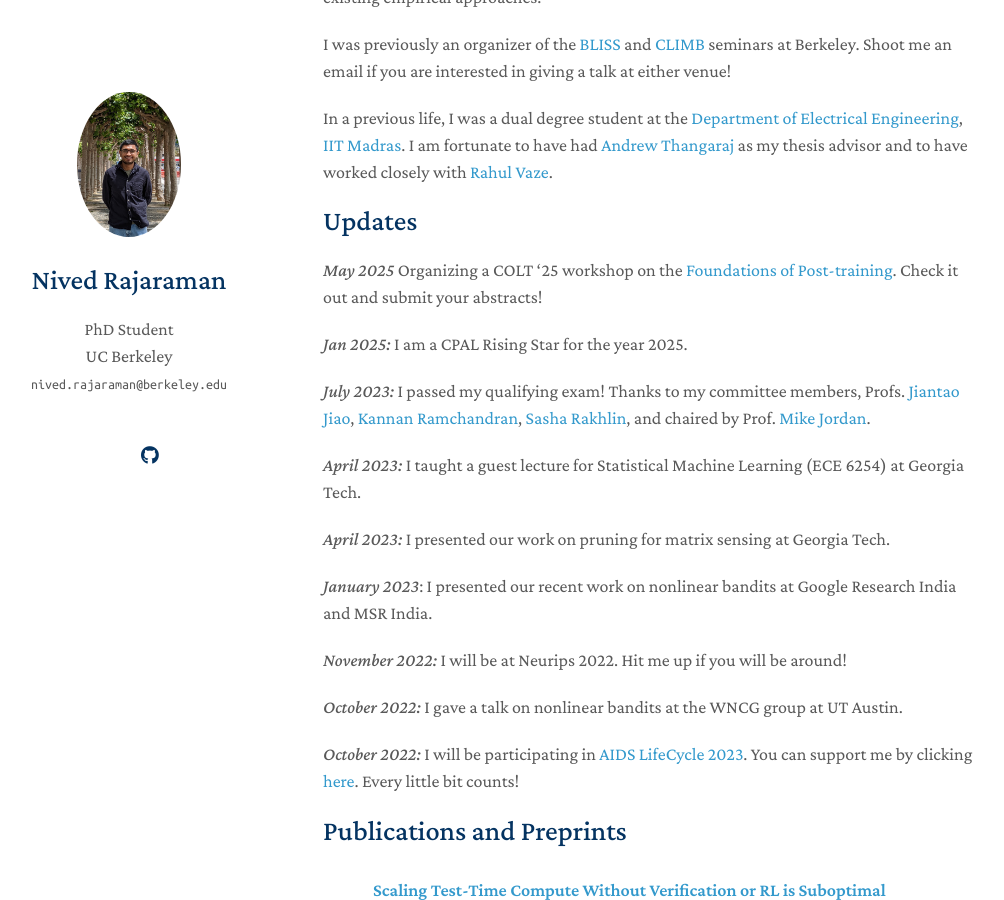
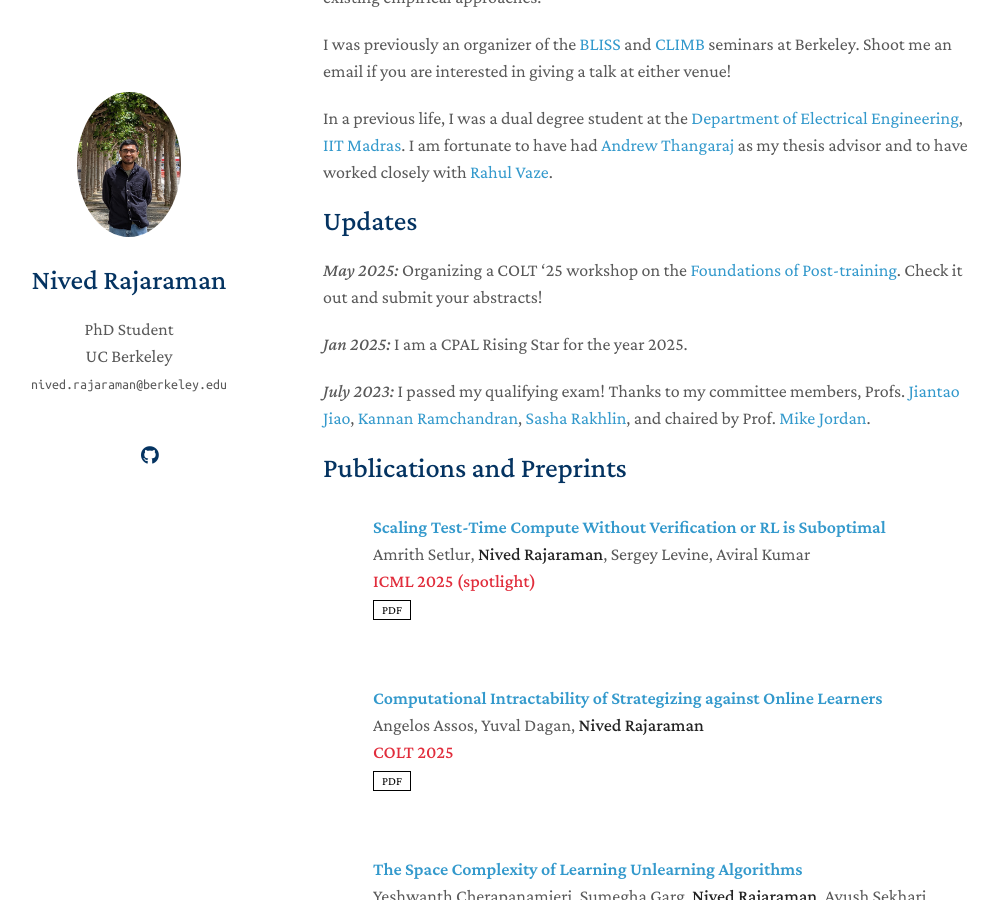
Before and after one commit to nivedr/nivedr.github.io, a Jekyll site: the page built from index.md, in a window 1280 px wide and 900 px high, scrolled down 372 px. Shown: the whole window, without its empty margins (147-1151 px from the left). Built offline with Jekyll 4.4.1, drawn with Linux system fonts in a browser that asks for light colours; nearby versions of some CDN libraries; a style sheet for code colours, icons or effects is not loaded; our own code applies the rules of GitHub Pages for plain Markdown files.

Commit message:
edit updates

```diff
--- a/index.md
+++ b/index.md
@@ -15,13 +15,13 @@ In a previous life, I was a dual degree student at the [Department of Electrical
 Updates
 ======
 
-*May 2025* Organizing a COLT '25 workshop on the [Foundations of Post-training](https://fopt-workshop.github.io/). Check it out and submit your abstracts!
+*May 2025:* Organizing a COLT '25 workshop on the [Foundations of Post-training](https://fopt-workshop.github.io/). Check it out and submit your abstracts!
 
 *Jan 2025:* I am a CPAL Rising Star for the year 2025.
 
 *July 2023:* I passed my qualifying exam! Thanks to my committee members, Profs. [Jiantao Jiao](https://people.eecs.berkeley.edu/~jiantao/), [Kannan Ramchandran](https://people.eecs.berkeley.edu/~kannanr/), [Sasha Rakhlin](https://www.mit.edu/~rakhlin/), and chaired by Prof. [Mike Jordan](https://www2.eecs.berkeley.edu/Faculty/Homepages/jordan.html).
 
-*April 2023:* I taught a guest lecture for Statistical Machine Learning (ECE 6254) at Georgia Tech.
+<!-- *April 2023:* I taught a guest lecture for Statistical Machine Learning (ECE 6254) at Georgia Tech.
 
 *April 2023:* I presented our work on pruning for matrix sensing at Georgia Tech.
 
@@ -29,9 +29,9 @@ Updates
 
 *November 2022:* I will be at Neurips 2022. Hit me up if you will be around!
 
-*October 2022:* I gave a talk on nonlinear bandits at the WNCG group at UT Austin.
+*October 2022:* I gave a talk on nonlinear bandits at the WNCG group at UT Austin. -->
 
-*October 2022:* I will be participating in [AIDS LifeCycle 2023](https://www.aidslifecycle.org/). You can support me by clicking [here](https://do.nr/etse1d). Every little bit counts!
+<!-- *October 2022:* I will be participating in [AIDS LifeCycle 2023](https://www.aidslifecycle.org/). You can support me by clicking [here](https://do.nr/etse1d). Every little bit counts! -->
 
 <!-- {% include_relative _includes/preprints.md %} -->
 
```
